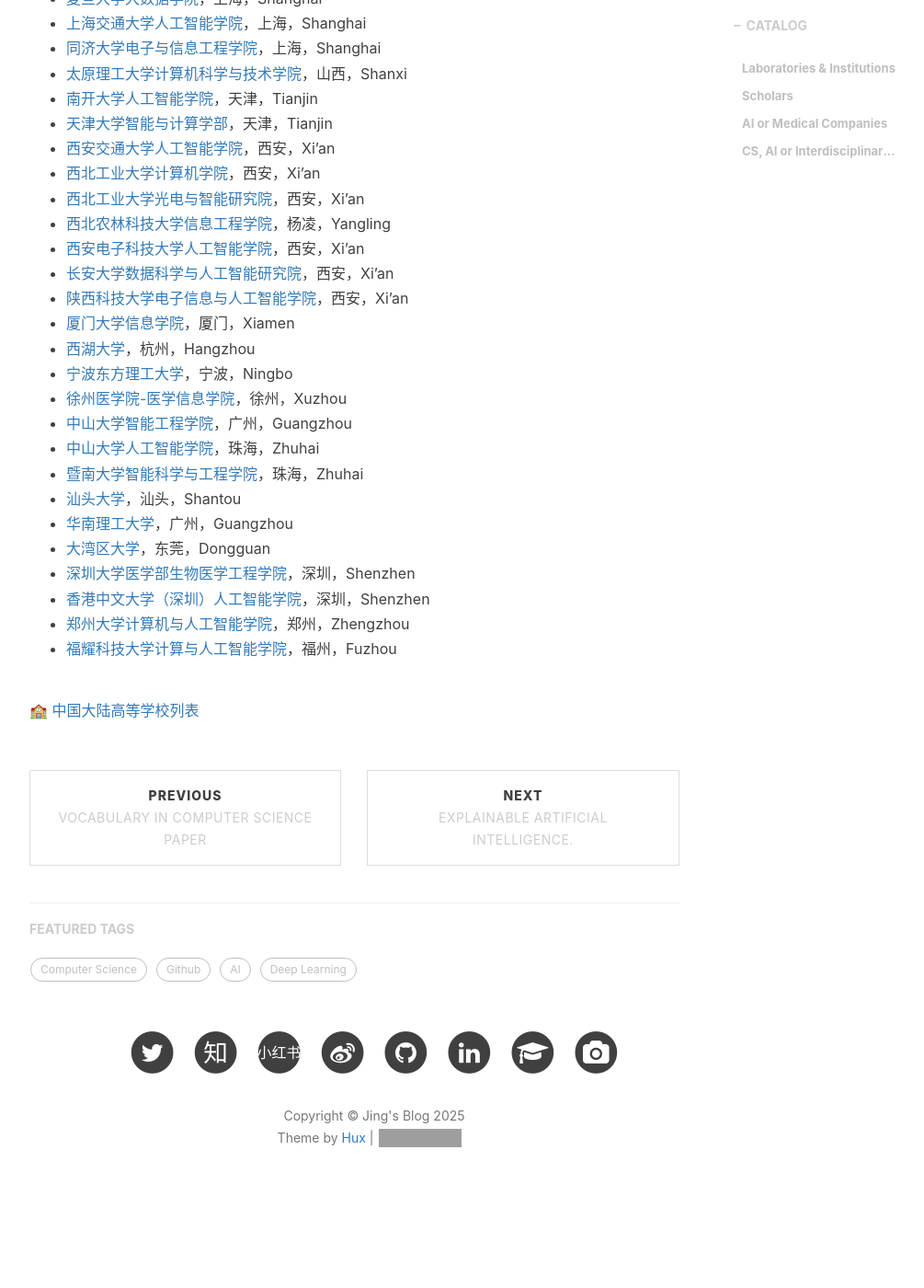
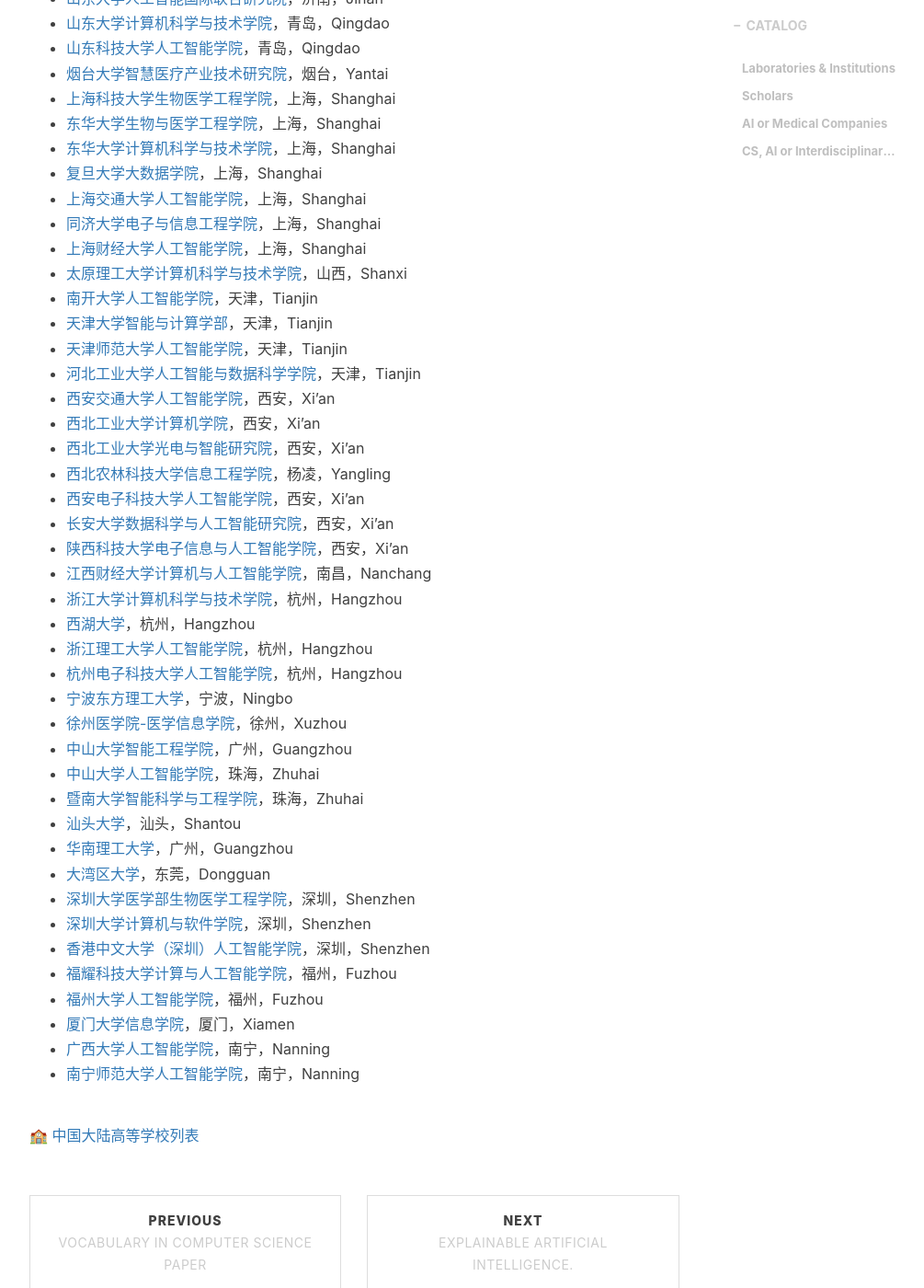
Before and after one commit to jizhang02/jizhang02.github.io, a Jekyll site: the page built from _posts/2020-02-26-csinfo.markdown, in a window 1280 px wide and 1400 px high, scrolled down 5327 px. Shown: the whole window at 92% size, without its empty margins (233-1238 px from the left). Built offline with Jekyll 4.4.1, drawn with Linux system fonts in a browser that asks for light colours; nearby versions of some CDN libraries; library files that are not in the unit come from our copies; a script that is not in the unit is left out; comment, search, counter and statistics services are not loaded; before the commit the page ends 6668 px from its top, so only the background shows below that; some of the changed text lies outside the part shown; grey boxes are pictures that could not be loaded.

Commit message:
Update 2020-02-26-csinfo.markdown

```diff
--- a/_posts/2020-02-26-csinfo.markdown
+++ b/_posts/2020-02-26-csinfo.markdown
@@ -135,6 +135,7 @@
 * [北京交通大学自动化与智能学院](https://ai.bjtu.edu.cn/index.htm)，北京，Beijing
 * [重庆大学大数据与软件学院](http://www.cse.cqu.edu.cn/index.htm)，重庆，Chongqing
 * [重庆邮电大学人工智能学院](https://ai.cqupt.edu.cn/index.htm)，重庆，Chongqing
+* [重庆理工大学两江人工智能学院](https://ai.cqut.edu.cn/index.htm)，重庆，Chongqing
 * [西南大学人工智能学院](http://ai.swu.edu.cn/index.htm)，重庆，Chongqing
 * [贵州大学大数据与信息工程学院](http://eie.gzu.edu.cn/main.htm)，贵州，Guizhou
 * [兰州大学信息科学与工程学院](https://xxxy.lzu.edu.cn/)，兰州，Lanzhou
@@ -146,31 +147,40 @@
 * [苏州大学人工智能研究院](https://iai.suda.edu.cn/main.htm)，苏州，Suzhou
 * [南昌大学信息工程学院](http://ie.ncu.edu.cn/)，南昌，Nanchang
 * [东北大学信息科学与工程学院](http://www.ise.neu.edu.cn/main.htm)，沈阳，Shenyang
+* [辽宁工程技术大学人工智能学院](https://rjxy.lntu.edu.cn/index.htm)，葫芦岛，Huludao
 * [大连理工大学未来技术学院/人工智能学院](https://futureschool.dlut.edu.cn/index.htm)，大连，Dalian
 * [电子科技大学视觉智能研究中心](https://medialab.uestc.edu.cn/)，成都，Chengdu
 * [电子科技大学智慧医疗实验室](https://faculty.uestc.edu.cn/HiLab/zh_CN/index.htm)，成都，Chengdu
 * [四川大学计算机学院](https://cs.scu.edu.cn/index.htm)，成都，Chengdu
 * [吉林大学人工智能学院](https://sai.jlu.edu.cn/index.htm)，长春，Changchun
+* [长春理工大学人工智能学院](https://ai.cust.edu.cn/)，长春，Changchun
 * [哈尔滨工业大学计算学部](https://computing.hit.edu.cn/main.htm)，哈尔滨，Harbin
 * [哈尔滨工业大学人工智能研究院](https://ai.hit.edu.cn/main.htm)，哈尔滨，Harbin
 * [哈尔滨工程大学计算机科学与技术学院](https://cstc.hrbeu.edu.cn/main.htm)，哈尔滨，Harbin
 * [内蒙古大学计算机学院/人工智能学院](https://ccs.imu.edu.cn/)，呼和浩特，Huhhot
 * [华中科技大学人工智能与自动化学院](https://aia.hust.edu.cn/)，武汉，Wuhan
 * [武汉大学计算机学院](https://cs.whu.edu.cn/index.htm)，武汉，Wuhan
+* [武汉大学人工智能学院](https://sai.whu.edu.cn/index.htm)，武汉，Wuhan
 * [湖南大学生命医学交叉研究院](https://smyjy.hnu.edu.cn/index.htm)，长沙，Changsha
 * [中南大学计算机学院](https://cse.csu.edu.cn/index.htm)，长沙，Changsha
 * [湖南工业大学人工智能学院](https://ai.hut.edu.cn/index.htm)，长沙，Changsha
+* [郑州大学计算机与人工智能学院](http://www7.zzu.edu.cn/csai/)，郑州，Zhengzhou
 * [山东大学人工智能国际联合研究院](https://cfair.sdu.edu.cn/JOIN_US/jrwm.htm)，济南，Jinan
-* [山东大学计算机科学与技术学院](https://www.cs.sdu.edu.cn/index.htm)，青岛，Qingdao
+* [山东大学计算机科学与技术学院](https://cise.sdust.edu.cn/)，青岛，Qingdao
+* [山东科技大学人工智能学院](https://www.cs.sdu.edu.cn/index.htm)，青岛，Qingdao
+* [烟台大学智慧医疗产业技术研究院](https://ai.ytu.edu.cn/)，烟台，Yantai
 * [上海科技大学生物医学工程学院](https://bme.shanghaitech.edu.cn/)，上海，Shanghai
 * [东华大学生物与医学工程学院](https://cbm.dhu.edu.cn/)，上海，Shanghai
 * [东华大学计算机科学与技术学院](https://cst.dhu.edu.cn/)，上海，Shanghai
 * [复旦大学大数据学院](https://sds.fudan.edu.cn/main.htm)，上海，Shanghai
 * [上海交通大学人工智能学院](https://soai.sjtu.edu.cn/)，上海，Shanghai
 * [同济大学电子与信息工程学院](https://see.tongji.edu.cn/)，上海，Shanghai
+* [上海财经大学人工智能学院](https://www.sufe.edu.cn/yxsz/list.htm)，上海，Shanghai
 * [太原理工大学计算机科学与技术学院](https://ccst.tyut.edu.cn/index.htm)，山西，Shanxi
 * [南开大学人工智能学院](https://ai.nankai.edu.cn/index.htm)，天津，Tianjin
 * [天津大学智能与计算学部](https://cic.tju.edu.cn/)，天津，Tianjin
+* [天津师范大学人工智能学院](https://dzytx.tjnu.edu.cn/index.htm)，天津，Tianjin
+* [河北工业大学人工智能与数据科学学院](https://ai.hebut.edu.cn/)，天津，Tianjin
 * [西安交通大学人工智能学院](http://www.aiar.xjtu.edu.cn/index.htm)，西安，Xi'an
 * [西北工业大学计算机学院](https://jsj.nwpu.edu.cn/index.htm)，西安，Xi'an
 * [西北工业大学光电与智能研究院](https://iopen.nwpu.edu.cn/index.htm)，西安，Xi'an
@@ -178,8 +188,11 @@
 * [西安电子科技大学人工智能学院](https://sai.xidian.edu.cn/index.htm)，西安，Xi'an
 * [长安大学数据科学与人工智能研究院](https://dsai.chd.edu.cn/index.htm)，西安，Xi'an
 * [陕西科技大学电子信息与人工智能学院](http://dianzhi.www.sust.edu.cn/)，西安，Xi'an
-* [厦门大学信息学院](https://informatics.xmu.edu.cn/)，厦门，Xiamen
+* [江西财经大学计算机与人工智能学院](http://cai.jxufe.edu.cn/)，南昌，Nanchang
+* [浙江大学计算机科学与技术学院](http://www.cs.zju.edu.cn/csen/)，杭州，Hangzhou
 * [西湖大学](https://www.westlake.edu.cn/)，杭州，Hangzhou
+* [浙江理工大学人工智能学院](https://scst.zstu.edu.cn/index.htm)，杭州，Hangzhou
+* [杭州电子科技大学人工智能学院](https://auto.hdu.edu.cn/)，杭州，Hangzhou
 * [宁波东方理工大学](https://www.eitech.edu.cn/)，宁波，Ningbo
 * [徐州医学院-医学信息学院](https://xxxy.xzhmu.edu.cn/index.jsp)，徐州，Xuzhou
 * [中山大学智能工程学院](http://ise.sysu.edu.cn/rs/rs01/1383196.htm)，广州，Guangzhou
@@ -189,9 +202,14 @@
 * [华南理工大学](http://www2.scut.edu.cn/hr/2019/0506/c4457a317013/page.htm)，广州，Guangzhou
 * [大湾区大学](https://www.gbu.edu.cn/)，东莞，Dongguan
 * [深圳大学医学部生物医学工程学院](http://bme.szu.edu.cn/index.html)，深圳，Shenzhen
+* [深圳大学计算机与软件学院](https://csse.szu.edu.cn/)，深圳，Shenzhen
 * [香港中文大学（深圳）人工智能学院](https://sai.cuhk.edu.cn/)，深圳，Shenzhen
-* [郑州大学计算机与人工智能学院](http://www7.zzu.edu.cn/csai/)，郑州，Zhengzhou
 * [福耀科技大学计算与人工智能学院](https://cs.fyust.edu.cn/index.htm)，福州，Fuzhou
+* [福州大学人工智能学院](https://ccds.fzu.edu.cn/index.htm)，福州，Fuzhou
+* [厦门大学信息学院](https://informatics.xmu.edu.cn/)，厦门，Xiamen
+* [广西大学人工智能学院](https://www.gxu.edu.cn/jgsz2.htm)，南宁，Nanning
+* [南宁师范大学人工智能学院](https://jxxy.nnnu.edu.cn/)，南宁，Nanning
+
 
 
 
```
